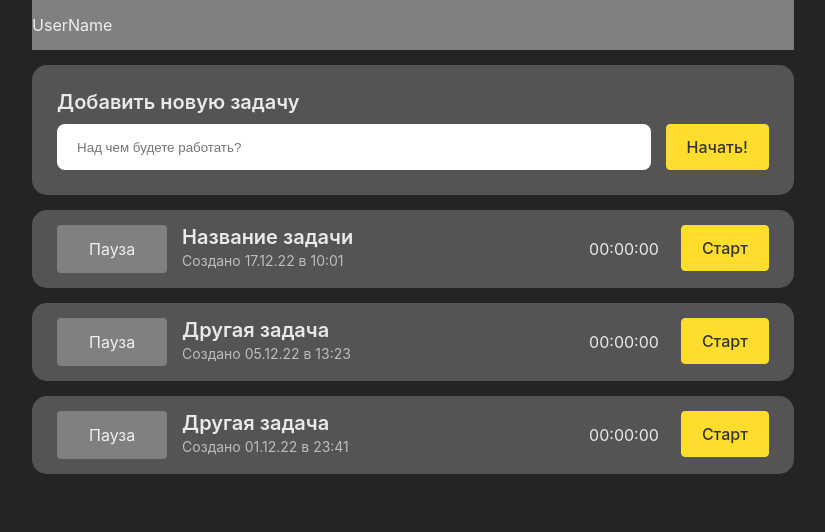
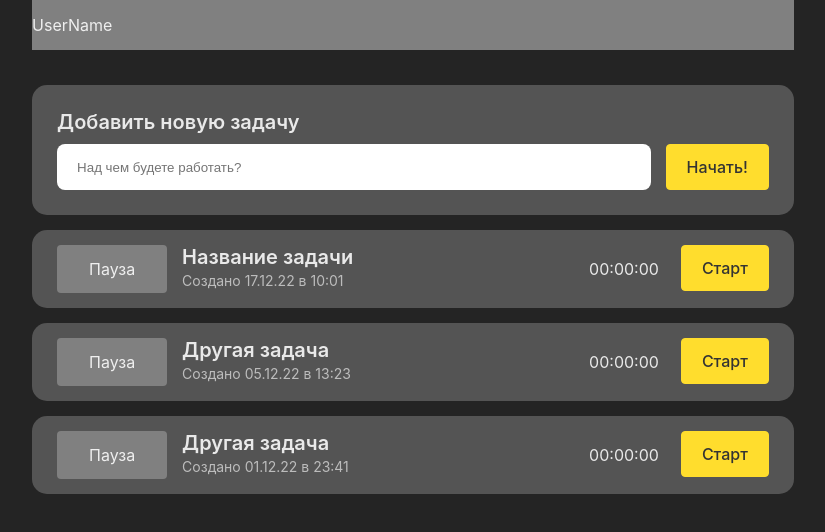
Before and after one commit to grusha229/timetracker, a React (Vite) app: page / in a window 1280 px wide. Shown: the top 532 px of the page, without its empty margins (227-1052 px from the left). Built offline with nearby package versions, Linux system fonts and the light colour scheme.

Commit message:
fix style

```diff
--- a/src/App.css
+++ b/src/App.css
@@ -5,6 +5,6 @@
 }
 
 .layout {
-    margin-top: 15px;
+    margin-top: 35px;
     display: block;
 }
```
